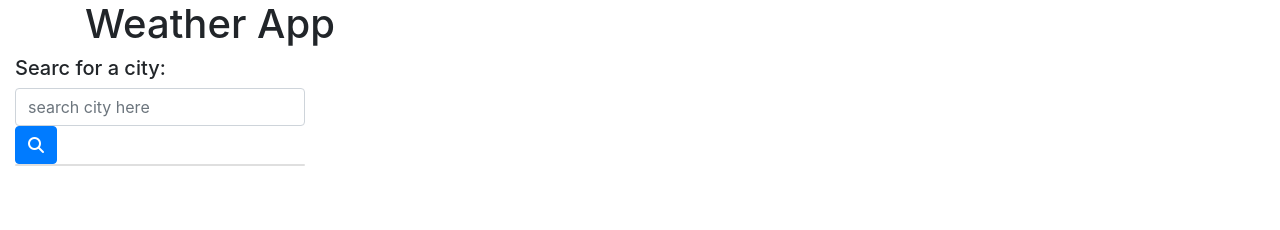
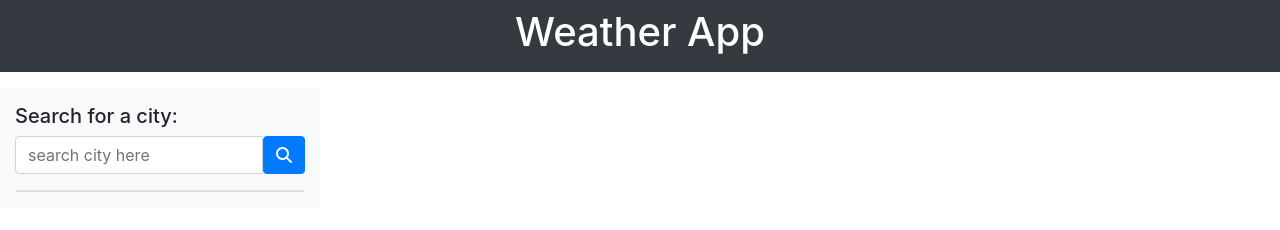
Before and after one commit to fidel-bello/weather-dashboard, a plain HTML site: page index.html in a window 1280 px wide. Drawn offline with nearby package versions, Linux system fonts and the light colour scheme.

Commit message:
changed div class to proper position and also added somepadding and margin to row

```diff
--- a/index.html
+++ b/index.html
@@ -10,18 +10,19 @@
     <link rel="stylesheet" href="./weather.css">
 </head>
 <body>
-    <header>
+    <header class="bg-dark pt-2 pb-2">
 <div class="container">
-    <h1>Weather App</h1>
+    <h1 class="text-center text-white">Weather App</h1>
 </div>
     </header>
 <div class="container-fluid">
     <div class="row">
-        <div class="col-lg-3">
-            <h5>Searc for a city:</h5>
-            <div class="input-group"></div>
-            <input type="text" class="form-control" placeholder="search city here" class="input-group-append">
+        <div class="col-lg-3 bg-light pb-3 pt-3 mt-3">
+            <h5>Search for a city:</h5>
+            <div class="input-group mb-3">
+            <input id="searchTerm" type="text" class="form-control" placeholder="search city here" class="input-group-append">
             <button id="searchBtn" class="btn btn-primary" type="button" id="button-addon2"><i class="fas fa-search"></i></button>
+            </div>
             <div class="card">
                 <ul class="list-group list-group-flush list"></ul>
             </div>
```
